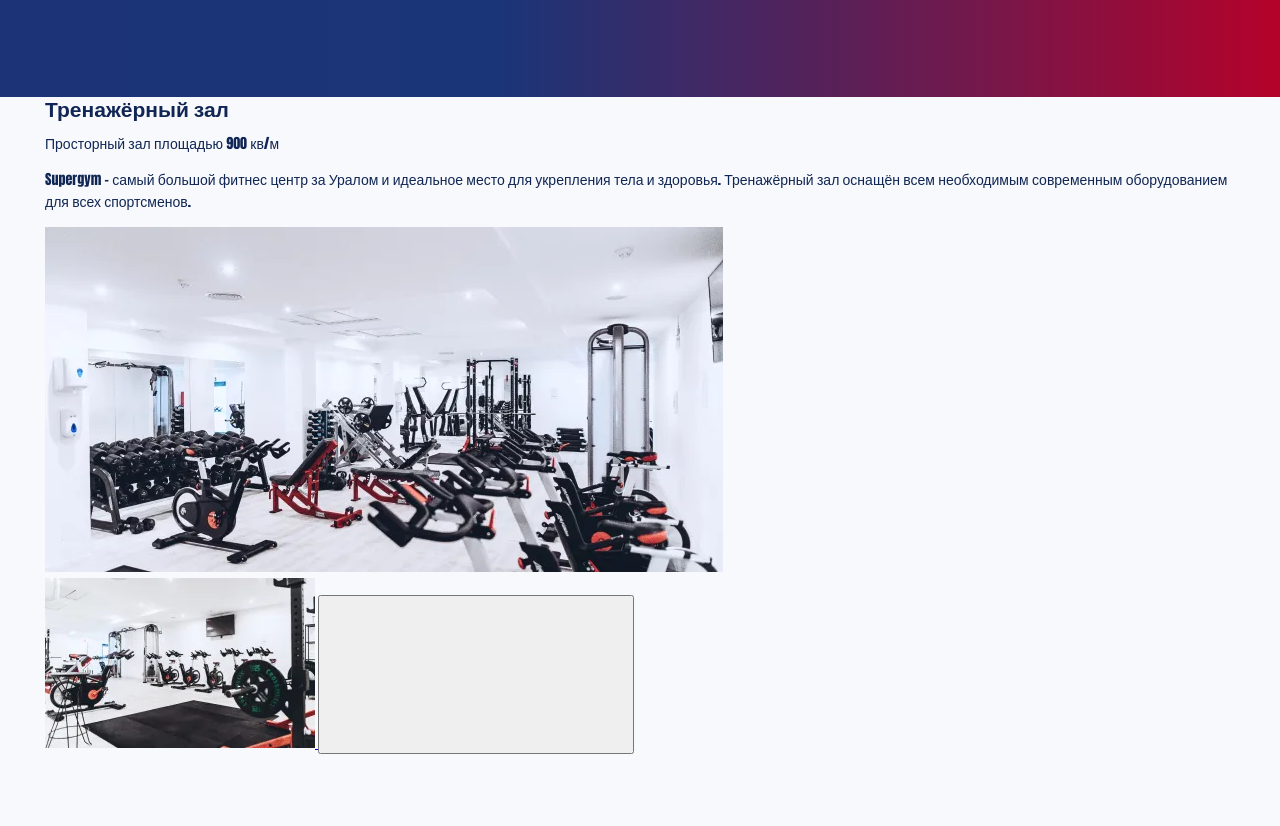
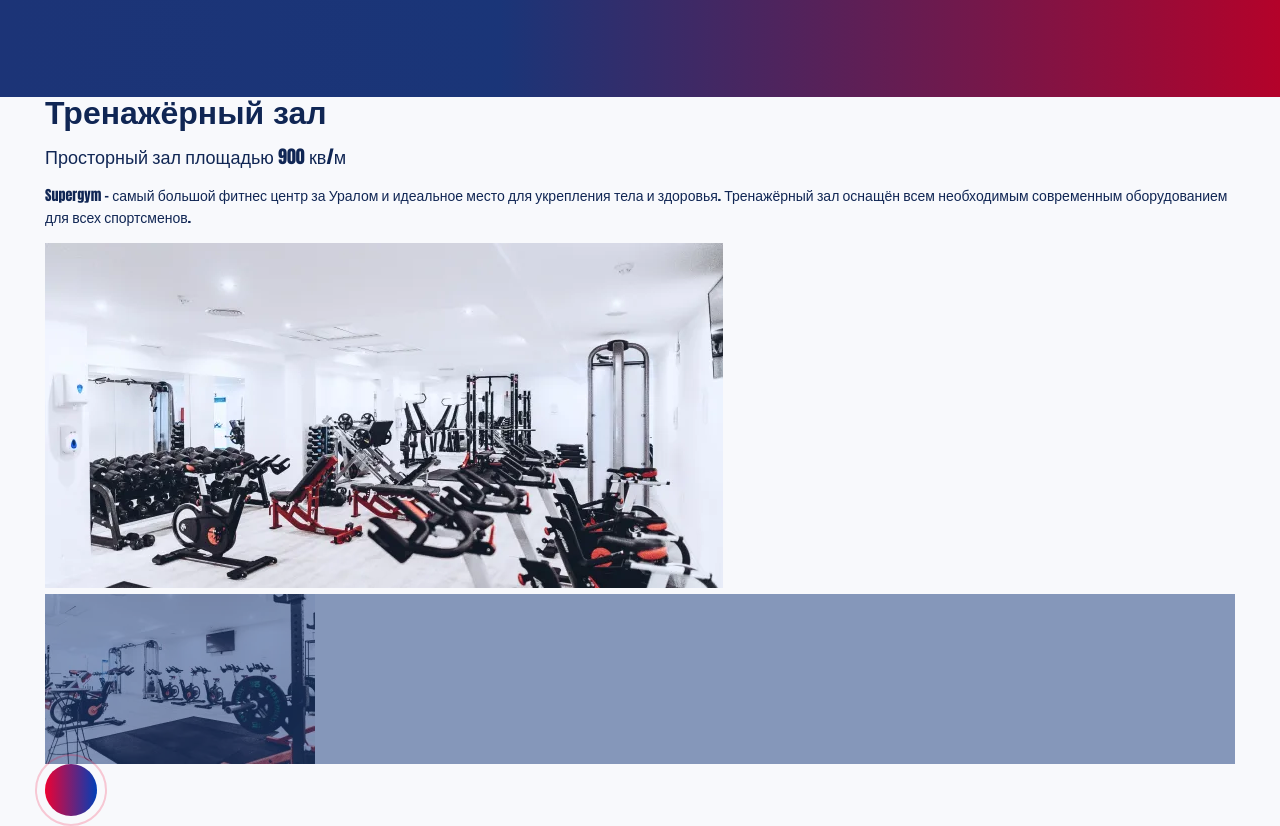
Before and after one commit to rychagoff/htmlacademy-supergym, a website built with Vite: page source/index.html in a window 1280 px wide. Shown: the part 477-1303 px from the top of the page. Before the commit the page ends 1231 px from the top, so only its background shows below. Built offline with nearby package versions, Linux system fonts and the light colour scheme; a web font is replaced by a local one.

Commit message:
Прописал стили текста и базовые стили

```diff
--- /dev/null
+++ b/source/sass/blocks/about.scss
@@ -0,0 +1,5 @@
+.about__description {
+  font-size: 18px;
+  line-height: 20px;
+  font-weight: 400;
+}
--- a/source/sass/blocks/title.scss
+++ b/source/sass/blocks/title.scss
@@ -21,4 +21,11 @@
       letter-spacing: 4px;
     }
   }
+
+  &--md {
+    font-family: $primary-font;
+    font-size: 32px;
+    line-height: 32px;
+    font-weight: 600;
+  }
 }
--- /dev/null
+++ b/source/sass/blocks/video.scss
@@ -0,0 +1,47 @@
+.video__link {
+  position: relative;
+
+  &::before {
+    content: "";
+    position: absolute;
+    width: 100%;
+    height: 100%;
+    background-color: rgba(#14367a, 0.5);
+  }
+}
+
+.video__link img {
+  display: block;
+}
+
+.video__button {
+  position: relative;
+  display: flex;
+  margin: 0;
+  padding: 20px;
+  background: linear-gradient(90deg, $banner-color 0%, #003eb7 100%);
+  color: $white-color;
+  border: 0;
+  border-radius: 52px;
+
+  &::before {
+    content: "";
+    position: absolute;
+    top: 0;
+    right: 0;
+    bottom: 0;
+    left: 0;
+    display: block;
+    margin: -10px;
+    background-color: transparent;
+    border: 2px solid rgba($banner-color, 0.2);
+    border-radius: 72px;
+  }
+}
+
+.video__play {
+  display: block;
+  width: 12px;
+  height: 12px;
+  padding-left: 3px;
+}
--- a/source/sass/style.scss
+++ b/source/sass/style.scss
@@ -14,3 +14,5 @@
 @import "blocks/container";
 @import "blocks/header";
 @import "blocks/hero";
+@import "blocks/about";
+@import "blocks/video";
```
